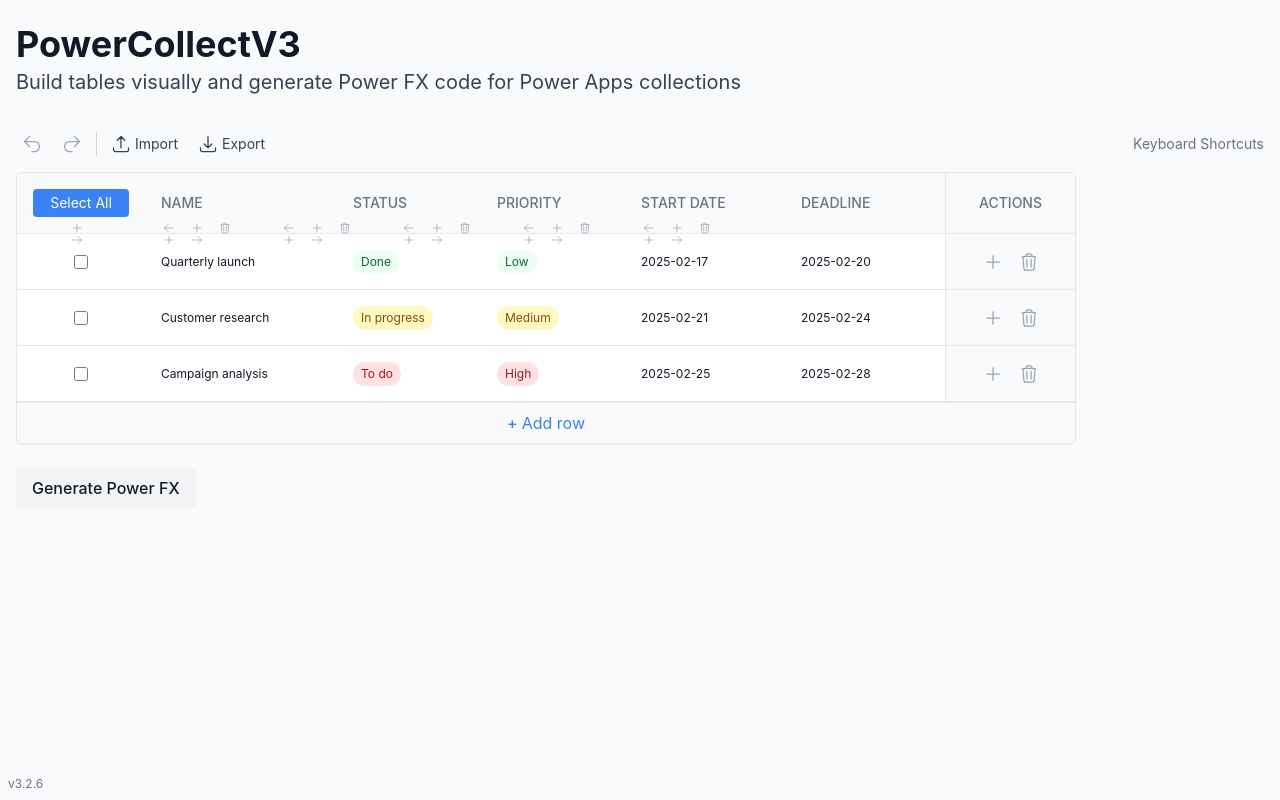
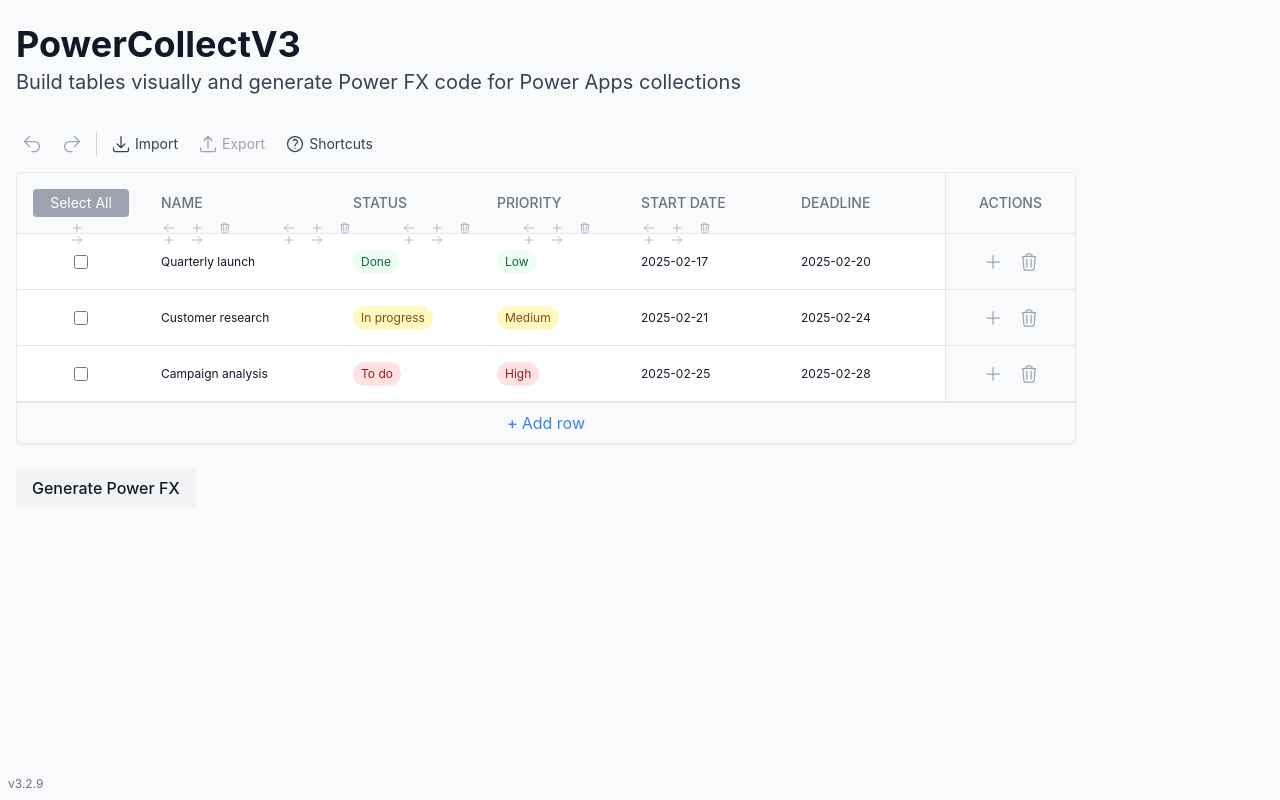
Before and after one commit to jblankenspoor/PowerCollectV3, a React (Vite) app: page / in a window 1280 px wide. Built offline with nearby package versions, Linux system fonts and the light colour scheme; the HTML template or start-up script is replaced by a standard one.

Commit message:
UI improvements: fixed icons, disabled buttons with tooltips, improved shortcuts button

```diff
--- a/package.json
+++ b/package.json
@@ -1,6 +1,6 @@
 {
   "name": "powercollectv3",
-  "version": "3.2.6",
+  "version": "3.2.9",
   "main": "index.js",
   "scripts": {
     "dev": "vite",
--- a/src/App.tsx
+++ b/src/App.tsx
@@ -4,7 +4,7 @@
  * Main application component that renders the DataTable with proper context
  *
  * @module App
- * @version 3.2.6 - Fixed build errors for Vercel deployment
+ * @version 3.2.9 - UI improvements and button fixes
  */
 
 import { TableProvider } from './context/TableContext';
@@ -45,7 +45,7 @@
 
         {/* Version number in the bottom left corner */}
         <div className="absolute bottom-2 left-2 text-xs text-gray-500">
-          v3.2.6
+          v3.2.9
         </div>
       </div>
       <SpeedInsights />
--- a/src/components/table/DataTable.tsx
+++ b/src/components/table/DataTable.tsx
@@ -11,11 +11,11 @@
  * - Data preview before import
  *
  * @module DataTable
- * @version 1.1.2 - Fixed import dialog closing issues
+ * @version 1.1.3 - UI improvements and button fixes
  */
 
 import React, { useRef, useEffect } from 'react';
-import { ArrowUturnLeftIcon, ArrowUturnRightIcon, ArrowDownTrayIcon, ArrowUpTrayIcon } from '@heroicons/react/24/outline';
+import { ArrowUturnLeftIcon, ArrowUturnRightIcon, ArrowDownTrayIcon, ArrowUpTrayIcon, QuestionMarkCircleIcon } from '@heroicons/react/24/outline';
 import { Column } from '../../types/dataTypes';
 
 // Import refactored components
@@ -383,27 +383,34 @@
             className="p-1.5 rounded text-gray-700 hover:bg-gray-100 flex items-center"
             title="Import data from Excel or CSV"
           >
-            <ArrowUpTrayIcon className="h-5 w-5" />
+            <ArrowDownTrayIcon className="h-5 w-5" />
             <span className="ml-1 text-sm">Import</span>
           </button>
 
           <button
-            onClick={handleExportClick}
+            disabled={true}
+            className="p-1.5 rounded text-gray-400 cursor-not-allowed flex items-center relative group"
+          >
+            <ArrowUpTrayIcon className="h-5 w-5" />
+            <span className="ml-1 text-sm">Export</span>
+
+            {/* Tooltip for disabled export button */}
+            <div className="absolute left-1/2 -translate-x-1/2 bottom-full mb-1 px-2 py-1 bg-gray-800 text-white text-xs rounded pointer-events-none opacity-0 group-hover:opacity-100 transition-opacity duration-200 whitespace-nowrap z-10">
+              To be implemented
+              <div className="absolute top-full left-1/2 -translate-x-1/2 border-4 border-transparent border-t-gray-800"></div>
+            </div>
+          </button>
+
+          {/* Keyboard shortcuts button */}
+          <button
+            onClick={toggleShortcutsDialog}
             className="p-1.5 rounded text-gray-700 hover:bg-gray-100 flex items-center"
-            title="Export data to Excel or CSV"
+            title="Keyboard shortcuts"
           >
-            <ArrowDownTrayIcon className="h-5 w-5" />
-            <span className="ml-1 text-sm">Export</span>
+            <QuestionMarkCircleIcon className="h-5 w-5" />
+            <span className="ml-1 text-sm">Shortcuts</span>
           </button>
         </div>
-
-        {/* Existing shortcuts button */}
-        <button
-          onClick={toggleShortcutsDialog}
-          className="text-sm text-gray-500 hover:text-gray-700"
-        >
-          Keyboard Shortcuts
-        </button>
       </div>
 
       {/* Main container with full width */}
--- a/src/components/table/TableHeader.tsx
+++ b/src/components/table/TableHeader.tsx
@@ -4,7 +4,7 @@
  * Renders the header row of the data table with editable column titles
  *
  * @module TableHeader
- * @version 1.4.0 - Updated to resize columns in real-time during editing
+ * @version 1.4.1 - Disabled Select All button with tooltip
  */
 
 import React, { useState, useRef, useEffect } from 'react';
@@ -143,11 +143,17 @@
       {/* First cell is for Select All button - centered alignment */}
       <div className={`${columns[0].width} ${columns[0].minWidth || ''} p-4 flex items-center justify-center flex-shrink-0`}>
         <button
-          onClick={() => onSelectAll(!allSelected)}
-          className="w-full px-2 py-1 text-sm bg-blue-500 text-white rounded hover:bg-blue-600 transition-colors"
-          aria-label={allSelected ? "Deselect all rows" : "Select all rows"}
+          disabled={true}
+          className="w-full px-2 py-1 text-sm bg-gray-400 text-white rounded cursor-not-allowed relative group"
+          aria-label="Select all rows (disabled)"
         >
-          {allSelected ? 'Deselect All' : 'Select All'}
+          Select All
+
+          {/* Tooltip for disabled Select All button */}
+          <div className="absolute left-1/2 -translate-x-1/2 bottom-full mb-1 px-2 py-1 bg-gray-800 text-white text-xs rounded pointer-events-none opacity-0 group-hover:opacity-100 transition-opacity duration-200 whitespace-nowrap z-10">
+            To be implemented
+            <div className="absolute top-full left-1/2 -translate-x-1/2 border-4 border-transparent border-t-gray-800"></div>
+          </div>
         </button>
       </div>
 
```
